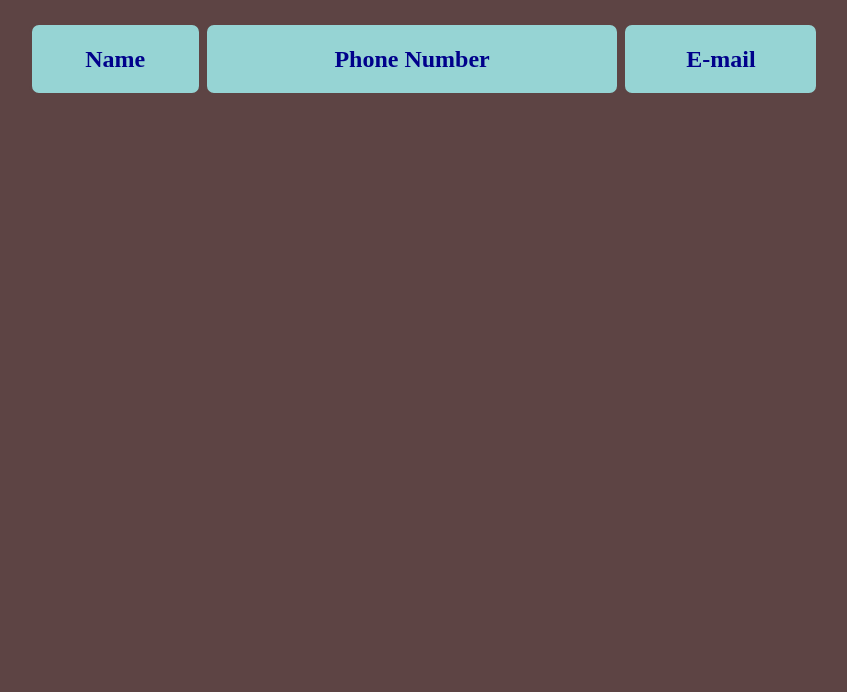
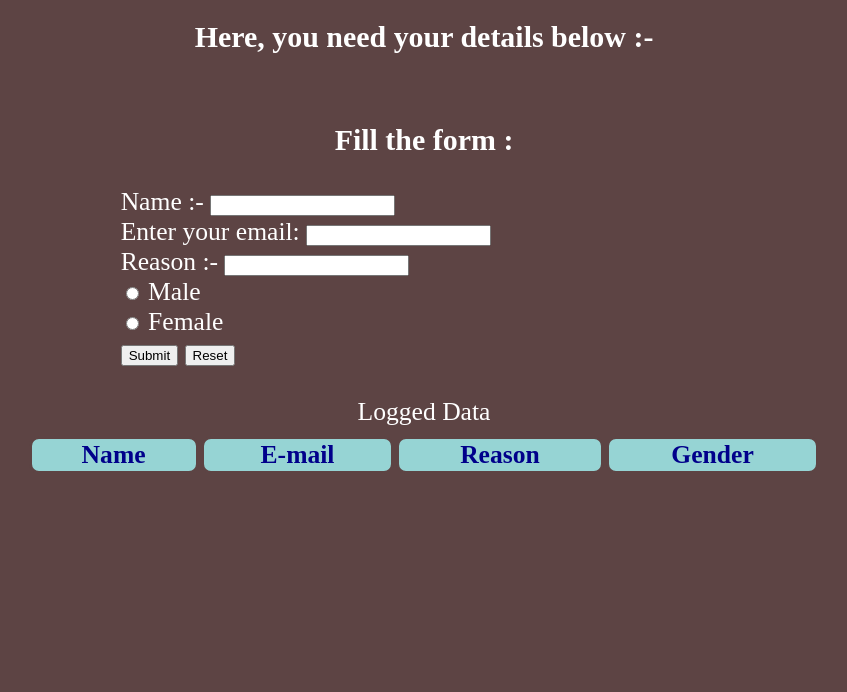
Before and after one commit to SahilLakhani-TST/Vanilla-Projects, a plain HTML site: page E-logbook/index.html in a window 1280 px wide. Shown: the part 108-800 px from the top of the page, without its empty margins (216-1063 px from the left). Drawn offline with Linux system fonts and the light colour scheme.

Commit message:
Updated : E-logbook's index.css and index.html

```diff
--- a/E-logbook/index.css
+++ b/E-logbook/index.css
@@ -1,13 +1,26 @@
 body {
     background-color: rgb(93, 68, 68);
     color: white;
+    font-size: 2vw;
 }
 .container {
     width: 80%;
     margin: auto;
 }
 
-#data-table {
+.subdiv {
+    margin-top: 20px;
+    margin-bottom: 20px;
+}
+
+form {
+    width: 60%;
+    margin: auto;
+    padding: 10px;
+    align-items: center;
+}
+
+#dataTable {
     margin-left: auto;
     margin-right: auto;
     width: 80%;
--- a/E-logbook/index.html
+++ b/E-logbook/index.html
@@ -7,20 +7,40 @@
     </head>
     <body>
         <div class="container">
+            <div>
                 <h1>E-LogBook</h1>
                 <h3>Here, you need your details below :-</h3>
             </div>
-        <div class="container">
-            <form action=""></form>
+            <div class="subdiv">
+                <form id="logData">
+                    <h3>Fill the form :</h3>
+                    <label for="name">Name :-</label>
+                    <input type="text" name="name" id="name"> <br>
+                    <label for="email">Enter your email:</label>
+                    <input type="email" id="email" name="email"> <br>
+                    <label for="reason">Reason :-</label>
+                    <input type="text" name="reason" id="reason"> <br>
+                    <input type="radio" name="gender" id="male" value="Male">
+                    <label for="male">Male</label> <br>
+                    <input type="radio" name="gender" id="female" value="Female">
+                    <label for="female">Female</label> <br>
+
+                    <input type="submit">
+                    <input type="reset">
+                </form>
             </div>
-        <div class="container">
-            <table id="data-table">
+            <div class="subdiv">
+                <table id="dataTable">
+                    <caption>Logged Data</caption>
                     <tr>
-                    <th><h2>Name</h2></th>
-                    <th><h2>Phone Number</h2></th>
-                    <th><h2>E-mail</h2></th>
+                        <th>Name</th>
+                        <th>E-mail</th>
+                        <th>Reason</th>
+                        <th>Gender</th>
                     </tr>
                 </table>
             </div>
+        </div>
+        <script src="index.js"></script>
     </body>
 </html>
```
Lines whose indentation alone changed are shown as unchanged.
